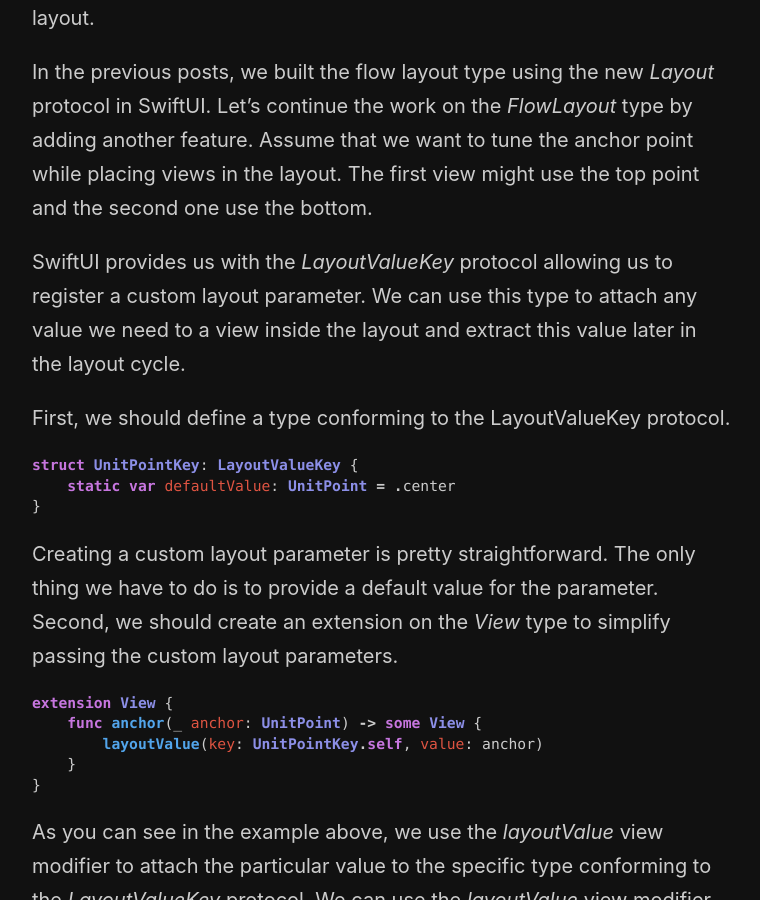
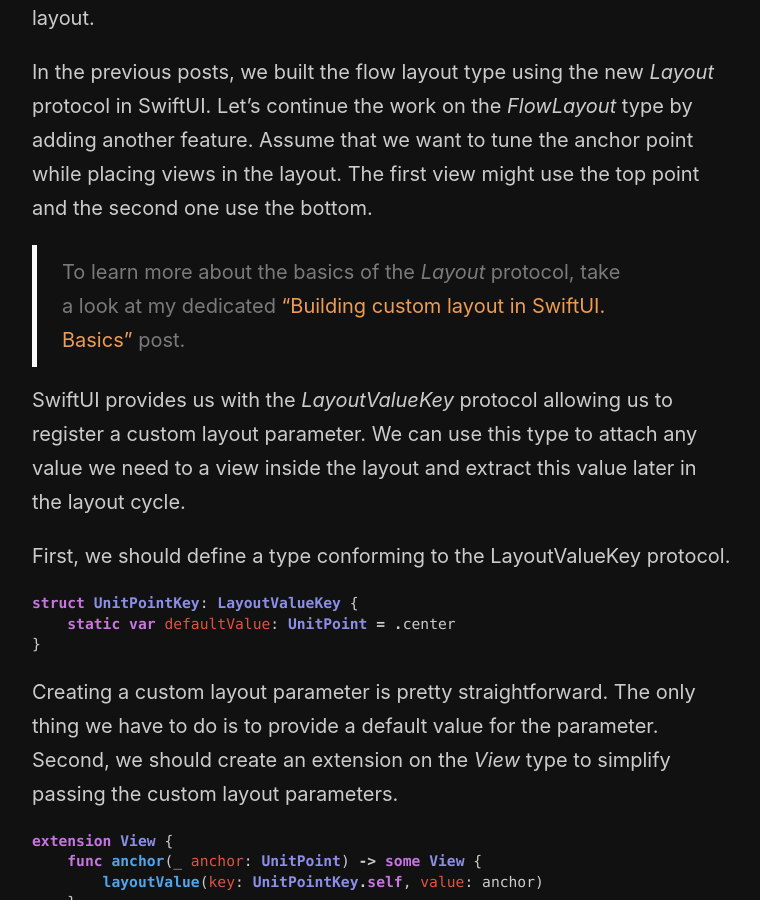
Before and after one commit to mecid/mecid.github.io, a Jekyll site: the page built from _posts/2022-12-14-building-custom-layout-in-swiftui-layoutvaluekey.md, in a window 1280 px wide and 900 px high, scrolled down 448 px. Shown: the whole window, without its empty margins (258-1018 px from the left). Built offline with Jekyll 4.4.1, drawn with Linux system fonts in a browser that asks for light colours.

Commit message:
reference post added to the layout value key post

```diff
--- a/_posts/2022-12-14-building-custom-layout-in-swiftui-layoutvaluekey.md
+++ b/_posts/2022-12-14-building-custom-layout-in-swiftui-layoutvaluekey.md
@@ -8,6 +8,8 @@ image: /public/flowlayout.png
 During the last weeks, we covered many aspects of building custom layouts using the new *Layout* protocol in SwiftUI. But we still have a lot to cover. This week we will learn how to use the *LayoutValueKey* protocol to pass custom layout parameters while composing views in the custom layout.
 
 In the previous posts, we built the flow layout type using the new *Layout* protocol in SwiftUI. Let's continue the work on the *FlowLayout* type by adding another feature. Assume that we want to tune the anchor point while placing views in the layout. The first view might use the top point and the second one use the bottom.
+
+> To learn more about the basics of the *Layout* protocol, take a look at my dedicated ["Building custom layout in SwiftUI. Basics"](/2022/11/16/building-custom-layout-in-swiftui-basics/) post.
 
 SwiftUI provides us with the *LayoutValueKey* protocol allowing us to register a custom layout parameter. We can use this type to attach any value we need to a view inside the layout and extract this value later in the layout cycle.
 
```
